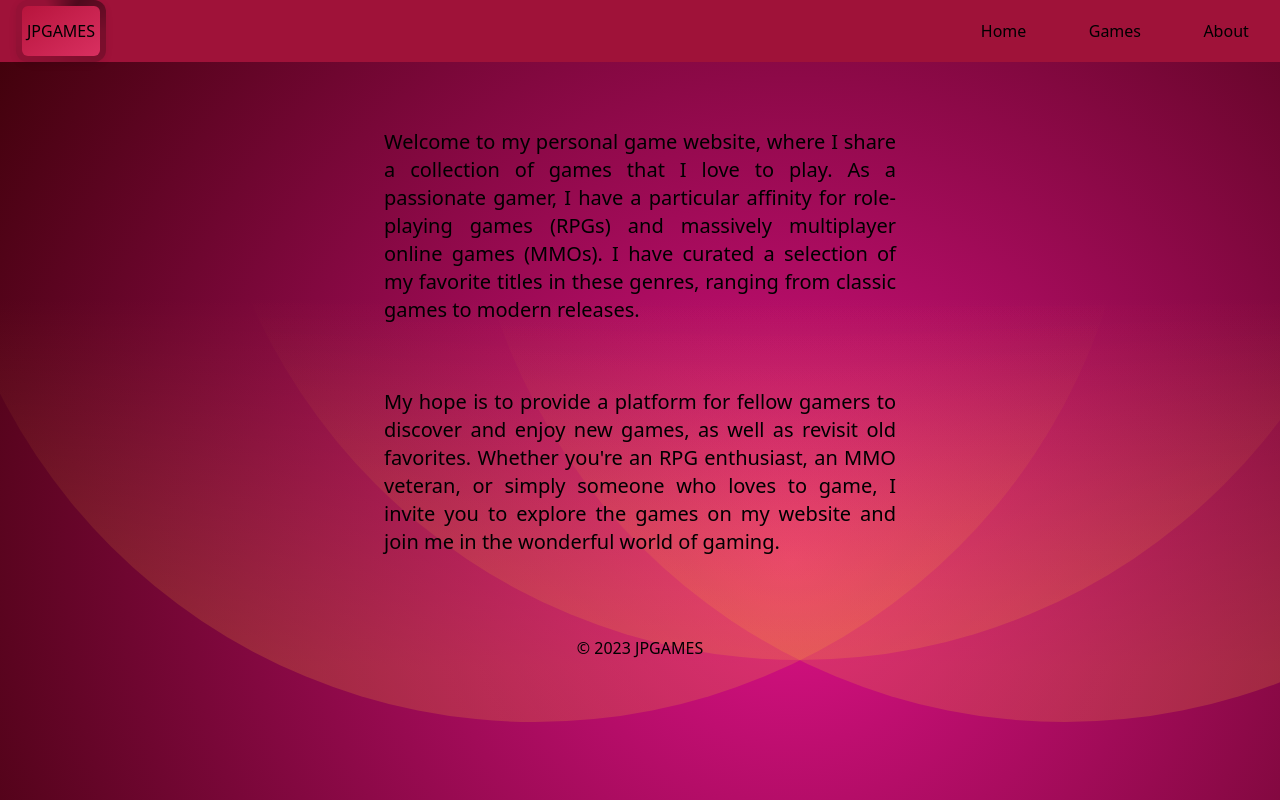
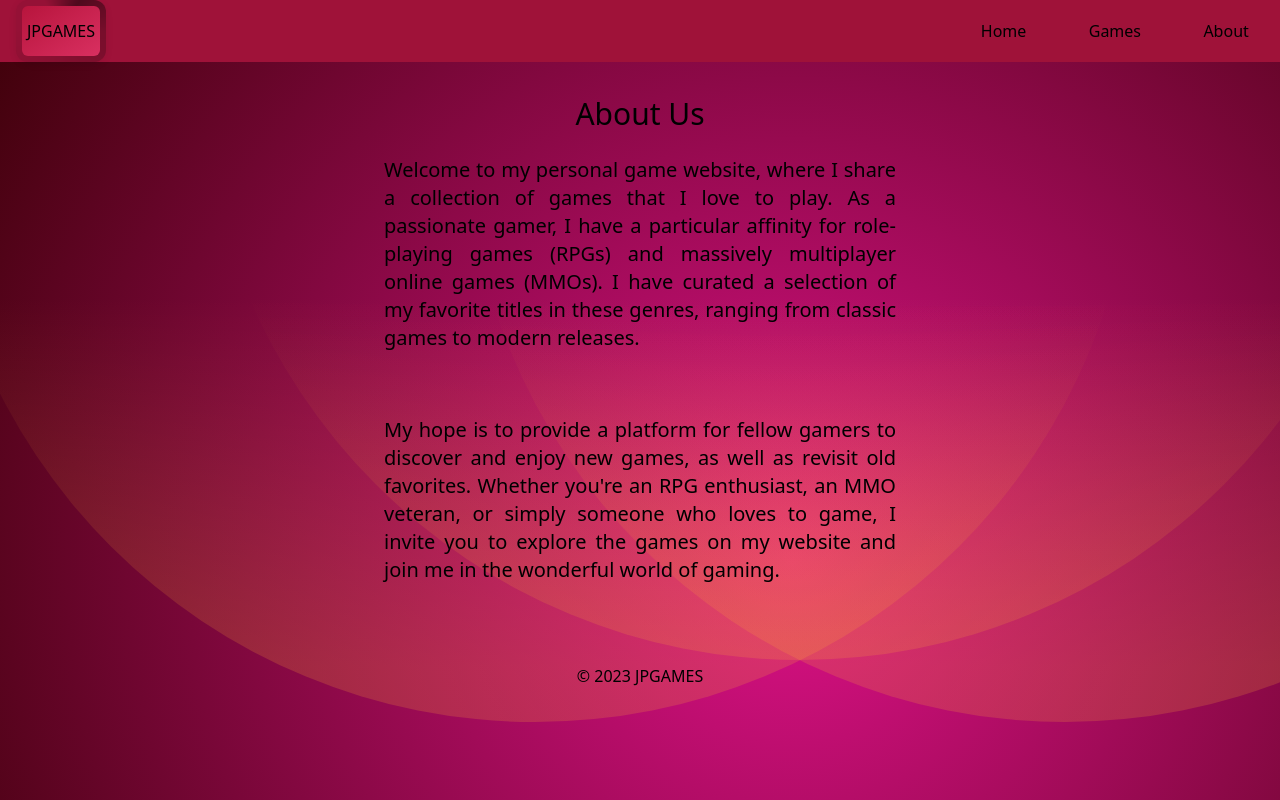
Before and after one commit to jpcodingjourney/JPGames, a Next.js app: page /about in a window 1280 px wide. Built offline with nearby package versions, Linux system fonts and the light colour scheme.

Commit message:
CSS updates

```diff
--- a/src/components/GameCarousel.js
+++ b/src/components/GameCarousel.js
@@ -53,7 +53,7 @@ function GameCarousel() {
     slidesToScroll: 1,
     arrows: true,
     autoplay: true,
-    autoplaySpeed: 10000,
+    autoplaySpeed: 6000,
     swipe: true,
     // adaptiveHeight: true,
   };
@@ -88,7 +88,7 @@ function GameCarousel() {
       `}</style>
       <Carousel {...settings} className="">
         {games.map((game) => (
-          <div className="game-container px-14 2xl:px-12">
+          <div className="game-container 2xl:px-12">
             <div key={game.name} className="px-2 md:px-4 lg:px-8 2xl:px-0 ">
               <h3 className="text-center mb-5 2xl:my-5 text-3xl font-medium">
                 {game.name}
--- a/src/pages/about.js
+++ b/src/pages/about.js
@@ -11,7 +11,8 @@ const About = () => {
         <link rel="icon" href="/favicon.ico" />
       </Head>
 
-      <div className="flex pt-8 lg:pt-12 2xl:pt-20">
+      <div className="text-center text-3xl pt-4 font-medium">About Us</div>
+      <div className="flex pt-6 2xl:pt-12">
         <div className="px-8 text-justify lg:px-0 2xl:px-20">
           <div className="text-xl lg:px-96 lg:text-xl mb-16">
             Welcome to my personal game website, where I share a collection of
```
